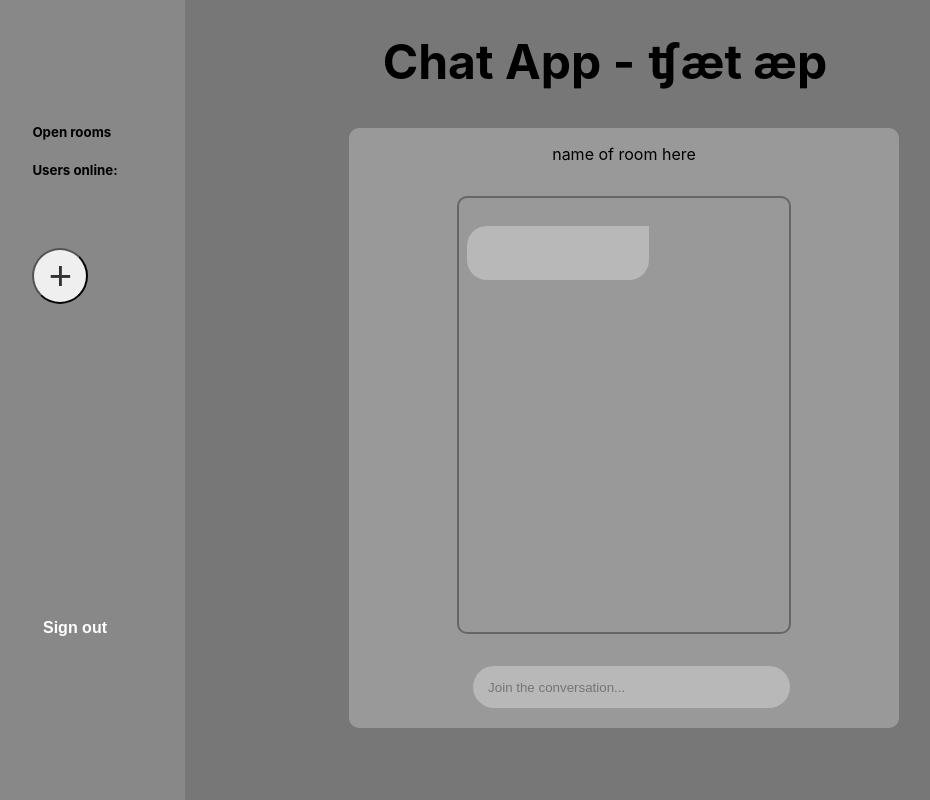
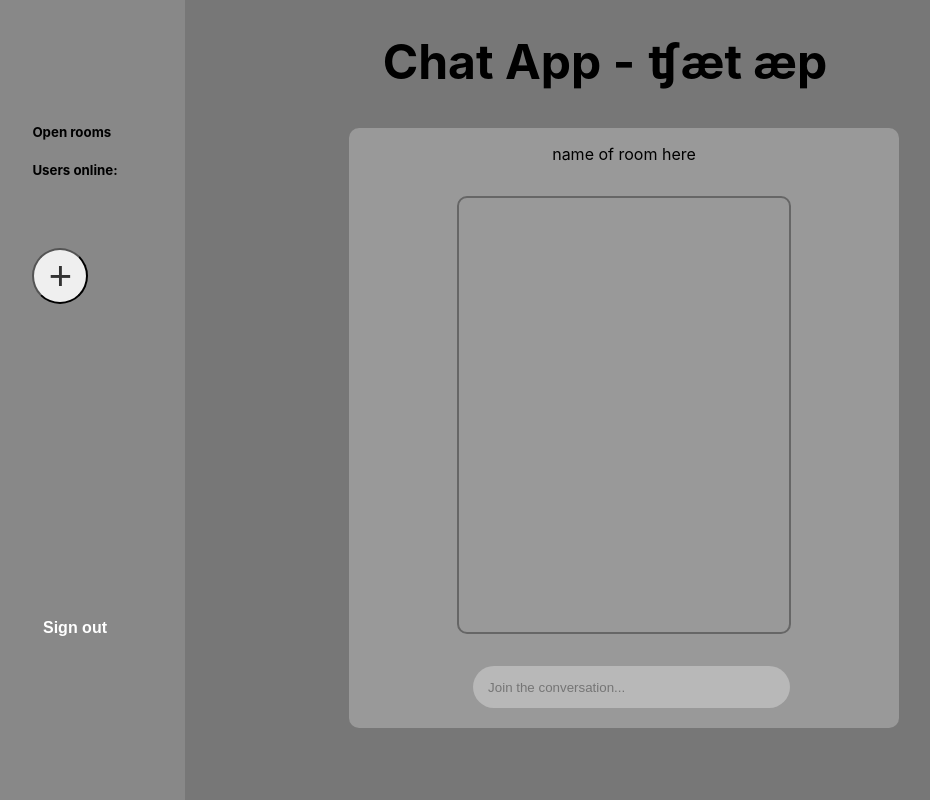
Before and after one commit to mirrenil/lab-3, a React (Create React App) app in the folder client/: page /chat in a window 1280 px wide. Shown: the whole page, without its empty margins (35-965 px from the left). Built offline with nearby package versions, Linux system fonts and the light colour scheme; some icons are missing.

Commit message:
added messages to chatbubble and render one bubble for each message
Co-authored-by: Linnea Albertsson <linnea.albertsson@gmail.com>

```diff
--- a/client/src/components/ChatBubble.tsx
+++ b/client/src/components/ChatBubble.tsx
@@ -3,43 +3,46 @@ import { useSockets } from '../Context/Socket.context';
 //import {useSockets} from '../context/socket.context'
 import moment from 'moment';
 import { useNavigate } from 'react-router-dom';
-// interface Message {
-// userName: string;
-// message: string;
-// }
 
-// interface chatBubble {
-//   message: Message;
-// }
+interface Props {
+  message: string,
+  username: string,
+  time: string
+}
 
 
-const ChatBubble = () => {
+
+const ChatBubble = (props: Props) => {
   const navigate = useNavigate();
+
+
   const {
     socket,
     username,
     messages,
     roomId,
+
   } = useSockets();
-   // const { username, socket, sendMessage } = useSockets();
+
+  const test = () => {
+    if (username === "you") {
+      return true;
+    } else return false;
+
+  }
+
   return (
     <>
       <span style={usernameStyle}>{username}</span>
-      <div style={rootStyle}>
+      <div style={!test ? rootStyle : myMessageStyle}>
             <div style={textStyle}>
-          {messages.map(({ message, username, time }, index) => {
-            return (
-              <div key={index}>
-                <div key={index}>
+            <div>
                   <span>
-                    {username} - {time}
+                    {props.username} - {props.time}
                   </span>
                   <br />
-                  <span>{message}</span>
+                  <span>{props.message}</span>
                 </div>
-              </div>
-            );
-          })}
         </div>
 
       </div>
@@ -49,12 +52,22 @@ const ChatBubble = () => {
 
 const rootStyle: CSSProperties = {
   height: '3rem',
-  width: '11rem',
-  background: 'rgba(255, 255, 255, 0.3)',
-  borderRadius: '20px 0px 20px 20px',
+  width: '90%',
+  background: `rgba(255, 255, 255, 0.3)`,
+  borderRadius: '20px 20px 20px 20px',
   padding: '3px',
   margin: ".5rem",
 };
+
+const myMessageStyle: CSSProperties = {
+    height: '3rem',
+  width: '90%',
+  background: `red`,
+  borderRadius: '20px 20px 20px 20px',
+  padding: '3px',
+  margin: ".5rem",
+};
+
 
 const usernameStyle: CSSProperties = {
   fontSize: '11px',
--- a/client/src/components/ChatRoom.tsx
+++ b/client/src/components/ChatRoom.tsx
@@ -4,6 +4,7 @@ import { useNavigate } from 'react-router-dom';
 import ChatBubble from "./ChatBubble";
 import { Icon } from '@iconify/react';
 import moment from 'moment';
+import { time } from 'console';
 
 
 const ChatRoom = () => {
@@ -74,23 +75,9 @@ const ChatRoom = () => {
           </button>
       <p>{currentRoom} name of room here</p>
       <div style={chatsDivStyle}>
-        <ChatBubble />
-        {/* <p>{currentRoom}</p> */}
-        {/* <div>
-          {messages.map(({ message, username, time }, index) => {
-            return (
-              <div key={index}>
-                <div key={index}>
-                  <span>
-                    {username} - {time}
-                  </span>
-                  <br />
-                  <span>{message}</span>
-                </div>
-              </div>
-            );
-          })}
-        </div> */}
+       {messages.map(({ message, username, time }, index) => {
+          return ( <ChatBubble key={index} message={message} username={username} time={time} /> );
+       })}
       </div>
 
         <div>
```
